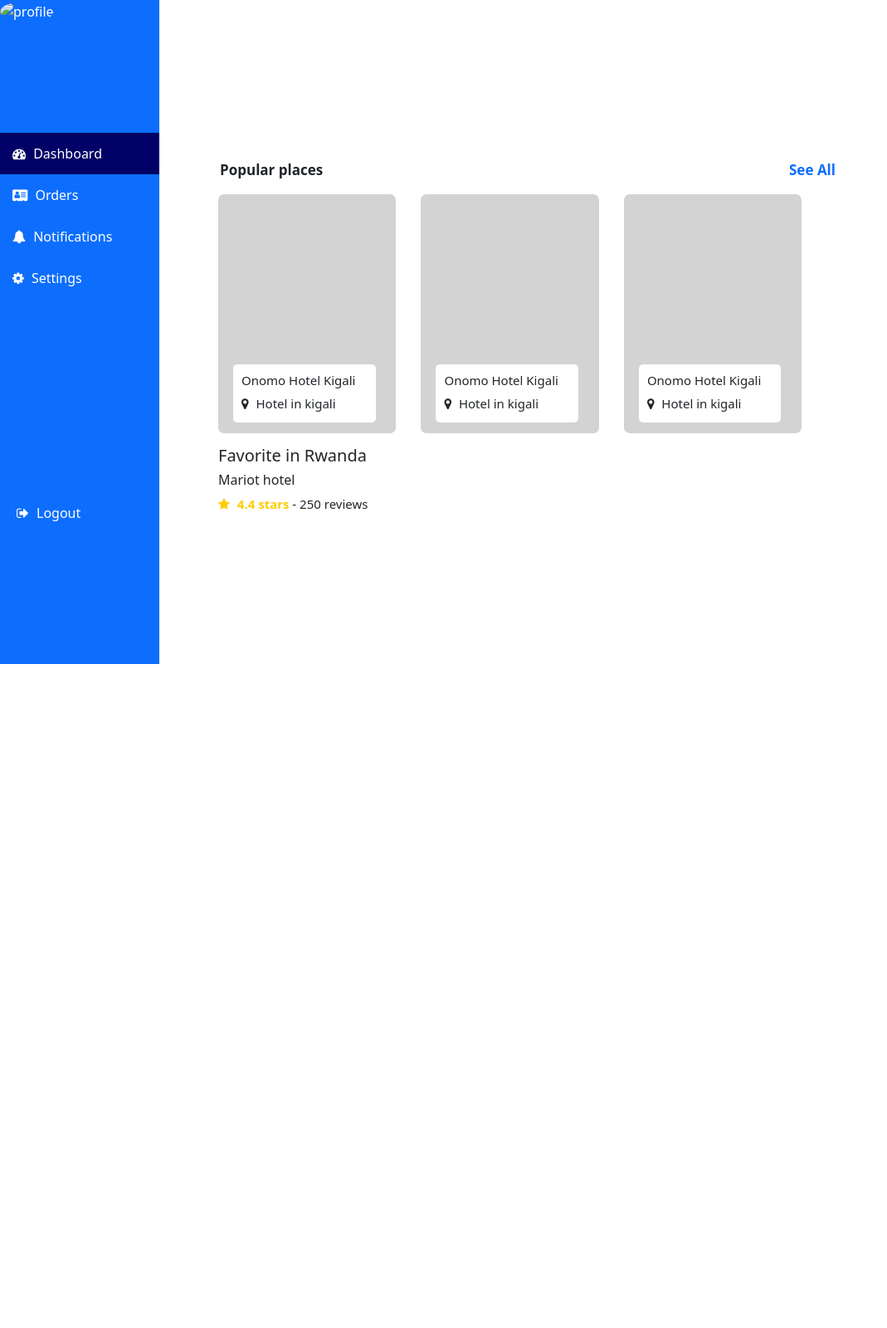
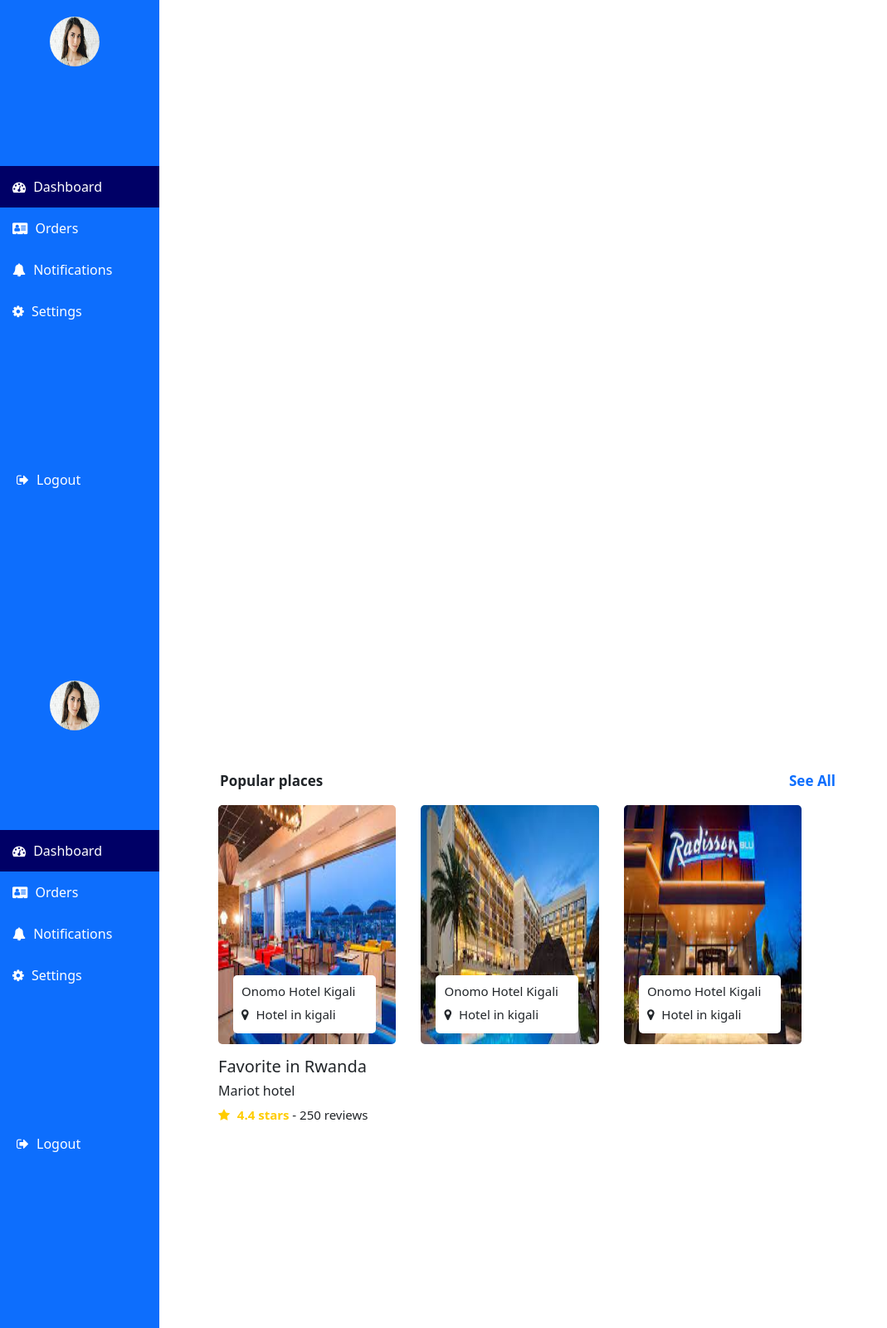
Before and after one commit to MManzicoder/bookingapp, a CodeIgniter app: page /bookingapp/ in a window 1280 px wide. Shown: the whole page at 83% size, without its empty margins (0-1069 px from the left). Before the commit the page ends 800 px from the top, so only its background shows below. Run offline with CodeIgniter, Linux system fonts and the light colour scheme; data that the repository does not hold is empty.

Commit message:
applied routing

```diff
--- a/application/config/config.php
+++ b/application/config/config.php
@@ -35,7 +35,7 @@
 | variable so that it is blank.
 |
 */
-$config['index_page'] = 'index.php';
+$config['index_page'] = '';
 
 /*
 |--------------------------------------------------------------------------
--- a/application/config/routes.php
+++ b/application/config/routes.php
@@ -52,4 +52,4 @@ defined('BASEPATH') OR exit('No direct script access allowed');
 $route['default_controller'] = 'Dashboard';
 $route['404_override'] = '';
 $route['translate_uri_dashes'] = FALSE;
-$route['user/dashboard'] = "user/Dashboard";
+$route['user/dashboard'] = "Dashboard";
--- a/application/controllers/Dashboard.php
+++ b/application/controllers/Dashboard.php
@@ -7,6 +7,7 @@ class Dashboard extends CI_Controller{
         $this->load->model("hotel_model");
         $hotels['hotels'] = $this->hotel_model->load_hotels();
         $this->load->helper("url");
+        $this->load->view("sidebar");
         $this->load->view("dashboard", $hotels);
     }
   function orders(){
--- a/application/views/dashboard.php
+++ b/application/views/dashboard.php
@@ -43,6 +43,8 @@
        .userprofile {
            width: 100%;
            height: 20vh;
+           margin: 20px;
+           margin-left: 60px;
        }
        .userprofile>img{
            height: 60px;
@@ -53,7 +55,7 @@
            background: #000066;
        }
        .logout{
-          margin-top: 230px;
+          margin-top: 150px;
           padding: 0 20px;
        }
        .logout > a{
@@ -68,7 +70,7 @@
            width: 93%;
            margin: 0 auto;
            /* border: 1px groove; */
-           height: 12em;
+           height: 8em;
        }
        .popularplaces{
            width: 73%;
@@ -101,6 +103,11 @@
            background: lightgray;
            border-radius: 7px;
            position: relative;
+       }
+       .card-hotel img{
+           width: 100%;
+           height: 100%;
+           border-radius: 5px;
        }
        .hotel h5{
            font-size: 15px;
@@ -135,9 +142,9 @@
 </head>
 <body>
     <div class="container_fluid d-flex">
-        <div class="sidebar text-white bg-primary d-flex">
+    <div class="sidebar text-white bg-primary d-flex">
            <div class="userprofile">
-               <img src="" alt="profile">
+               <img src="<?=base_url();?>images/booker.jpg" alt="profile">
            </div>
            <ul class="links">
               <li class="active"><a href=""><i class="fa fa-tachometer" aria-hidden="true"></i>
@@ -160,11 +167,11 @@ Dashboard</a></li>
           <div class="popularplaces">
              <ul class="popular">
                <li>Popular places</li>
-               <li><a href="" class="text-primary bold">See All</a></li>
+               <li><?=anchor("user/dashboard", "See All", "class='text-primary'")?></li>
              </ul>
              <div class="places">
                 <div class="card-hotel">
-                    <img src="" alt="">
+                    <img src="<?=base_url();?>images/onomo.jpg" alt="onomo">
                     <div class="hotel">
                        <h5>Onomo Hotel Kigali</h5>
                        <p><i class="fa fa-map-marker" aria-hidden="true"></i>
@@ -172,7 +179,7 @@ Dashboard</a></li>
                     </div>
                 </div>
                 <div class="card-hotel">
-                    <img src="" alt="">
+                    <img src="<?=base_url();?>images/colline.jpg" alt="colline">
                     <div class="hotel">
                        <h5>Onomo Hotel Kigali</h5>
                        <p><i class="fa fa-map-marker" aria-hidden="true"></i>
@@ -180,7 +187,7 @@ Dashboard</a></li>
                     </div>
                 </div>
                 <div class="card-hotel">
-                    <img src="" alt="">
+                    <img src="<?=base_url();?>images/radisson.jpg" alt="radisson">
                     <div class="hotel">
                        <h5>Onomo Hotel Kigali</h5>
                        <p><i class="fa fa-map-marker" aria-hidden="true"></i>
--- /dev/null
+++ b/application/views/sidebar.php
@@ -0,0 +1,20 @@
+<div class="sidebar text-white bg-primary d-flex">
+           <div class="userprofile">
+               <img src="<?=base_url();?>images/booker.jpg" alt="profile">
+           </div>
+           <ul class="links">
+              <li class="active"><a href=""><i class="fa fa-tachometer" aria-hidden="true"></i>
+Dashboard</a></li>
+              <li><a href=""><i class="fa fa-address-card" aria-hidden="true"></i>
+ Orders</a></li>
+              <li><a href=""><i class="fa fa-bell" aria-hidden="true"></i>
+ Notifications</a></li>
+              <li><a href=""><i class="fa fa-cog" aria-hidden="true"></i>
+ Settings</a></li>
+           </ul>
+           <div class="logout">
+          <a href=""><i class="fa fa-sign-out" aria-hidden="true"></i>
+ Logout</a>
+        </div>
+
+        </div>
```
Also changed, not shown: application/controllers/Register.php (deleted, +0 -27 lines), application/models/User_model.php (deleted, +0 -13 lines), .htaccess (added), 1 other file.
